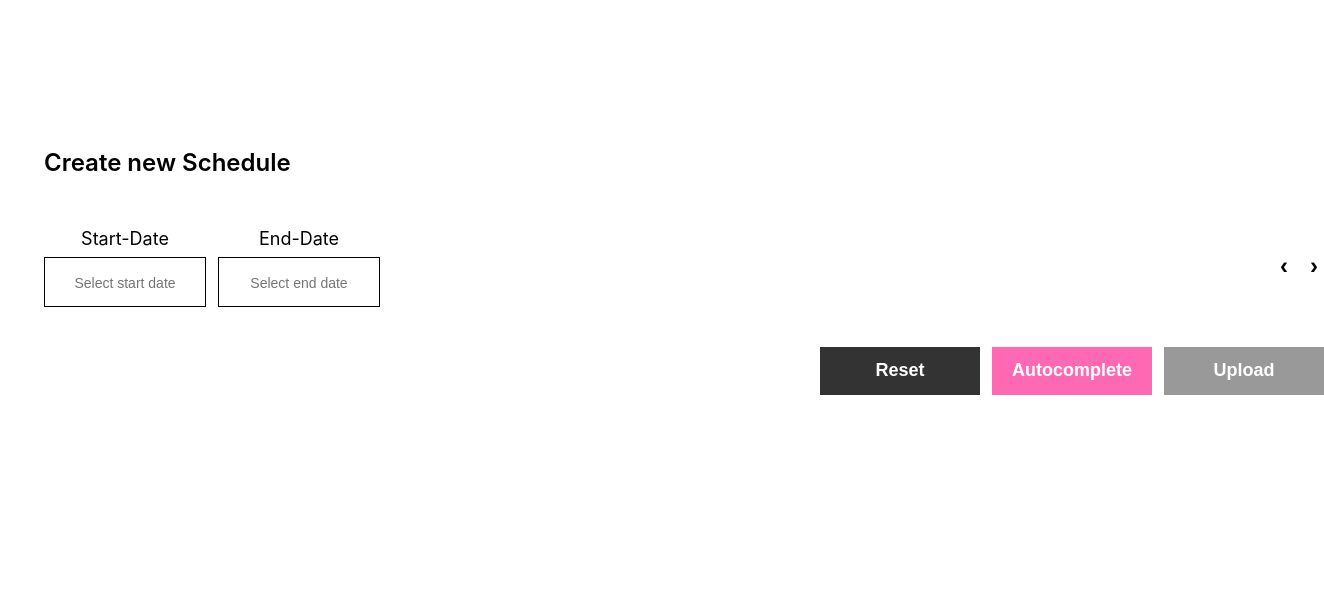
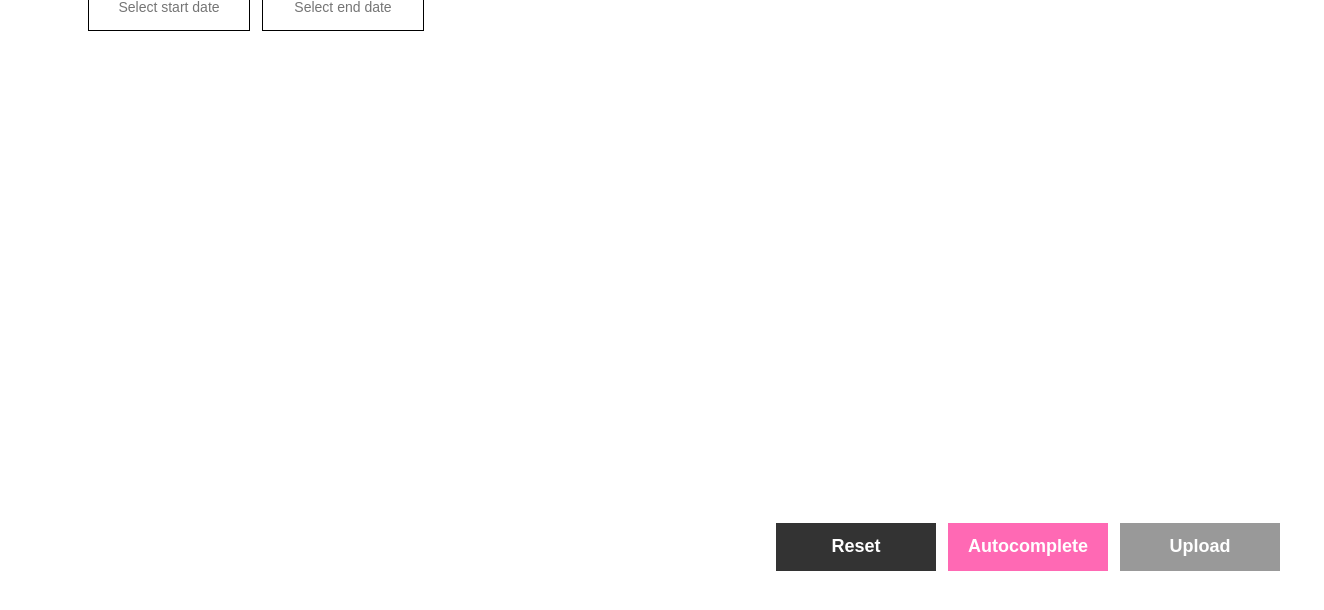
Before and after one commit to berkerbugur/scheduler-ui-dev, a React (Vite) app: page / in a window 1280 px wide. Shown: the top 610 px of the page, 1324 px wide, since content can reach past the window. Built offline with nearby package versions, Linux system fonts and the light colour scheme.

Commit message:
carousel init

```diff
--- a/src/components/Calendar/Calendar.css
+++ b/src/components/Calendar/Calendar.css
@@ -1,10 +1,12 @@
 .calendar {
   display: flex;
-  gap: 1px;
+  gap: 12px;
   margin: 20px 0;
+  min-height: 452px;
   height: 100%;
   background-color: white;
   border: none;
+  align-content: flex-start;
 }
 
 .calendar-empty {
@@ -13,9 +15,8 @@
 }
 
 .day-header {
-  padding: 10px;
   text-align: center;
-  border-bottom: 1px solid #eee;
+  border-top: 1px solid #eee;
   min-height: 60px;
   display: flex;
   flex-direction: column;
@@ -32,7 +33,7 @@
 }
 
 .day-column {
-  flex: 1;
+  min-width: 160px;
   background-color: white;
   flex-direction: column;
 }
--- a/src/components/Calendar/Calendar.jsx
+++ b/src/components/Calendar/Calendar.jsx
@@ -1,29 +1,72 @@
 import TimeSlots from '../TimeSlots/TimeSlots.jsx';
 import './Calendar.css';
-import {useState} from "react";
 import {getDayName, getFormattedDate} from "../../utils/dateUtils.js";
+import {forwardRef, useCallback, useImperativeHandle, useMemo, useState} from "react";
 
-const Calendar = ({startDate, timeSlots, schedule}) => {
-    const days = [...(schedule || []).keys()]
-    const [slots, setSlots] = useState()
+const maxDayIndex = 7;
+const pageDirection = {
+    prev: 'prev',
+    next: 'next',
+}
+
+// eslint-disable-next-line react/display-name
+const Calendar = forwardRef(({schedule}, ref) => {
+    const days = [...(schedule || []).keys()];
+    let minPage = 0;
+    let maxPage = days.length > maxDayIndex ? maxDayIndex : days.length;
+
+    let pagedDays = useMemo(() => {
+        return days.slice(minPage, maxPage)
+    }, [minPage, maxPage]);
+
+    useImperativeHandle(ref, () => ({
+        nextDates,
+        prevDates
+    }));
+
+    const increasePage = (increment) => {
+        maxPage += increment;
+        minPage += increment;
+    }
+
+    const decreasePage = (decrement) => {
+        minPage -= decrement;
+        maxPage -= decrement;
+    }
+
+    const paginateDays = (direction) => {
+        if (direction === pageDirection.next) {
+            maxPage + maxDayIndex > days.length ? increasePage(days.length - maxPage) : increasePage(maxDayIndex)
+        }
+
+        if (direction === pageDirection.prev) {
+            minPage - maxDayIndex < 0 ? decreasePage(minPage) : decreasePage(maxDayIndex)
+        }
+    }
+
+    const nextDates = () => {
+        paginateDays(pageDirection.next)
+    };
+
+    const prevDates = () => {
+        paginateDays(pageDirection.prev)
+    };
 
     return (
         <div className={`calendar ${!days ? 'calendar-empty' : ''}`}>
-            {!!days && days.map((day, index) => (
+            {!!days && pagedDays.map((day, index) => (
                 <div key={index} className="day-column">
                     <div className={`day-header ${!day ? 'invisible' : ''}`}>
                         <div className="day-name">{getDayName(day)}</div>
                         <div className="day-date">{getFormattedDate(day)}</div>
                     </div>
                     <TimeSlots
-                        timeSlots={timeSlots}
-                        isVisible={!!startDate}
-                        isFirstColumn={index === 0}
+                        timeSlots={schedule.get(day)}
                     />
                 </div>
             ))}
         </div>
     );
-};
+});
 
 export default Calendar;
--- a/src/components/DateControls/DateControls.css
+++ b/src/components/DateControls/DateControls.css
@@ -67,6 +67,14 @@
   align-items: center;
 }
 
+.nav-btn:hover {
+  transform: scale(1.5);
+}
+
+.nav-btn:active {
+  transform: scale(2.0);
+}
+
 .date-picker-row {
   display: flex;
   align-items: center;
--- a/src/components/DateControls/DateControls.jsx
+++ b/src/components/DateControls/DateControls.jsx
@@ -3,7 +3,7 @@ import "react-datepicker/dist/react-datepicker.css";
 import './DateControls.css';
 import {getDateCount} from "../../utils/dateUtils.js";
 
-const DateControls = ({ startDate, setStartDate, endDate, setEndDate}) => {
+const DateControls = ({ startDate, setStartDate, endDate, setEndDate, onNext, onPrev }) => {
     const today = new Date();
 
     return (
@@ -49,8 +49,8 @@ const DateControls = ({ startDate, setStartDate, endDate, setEndDate}) => {
             </div>
 
             <div className="navigation">
-                <button className="nav-btn prev">‹</button>
-                <button className="nav-btn next">›</button>
+                <button className="nav-btn prev" onClick={onPrev}>‹</button>
+                <button className="nav-btn next" onClick={onNext}>›</button>
             </div>
         </div>
     );
--- a/src/components/Schedule/Schedule.css
+++ b/src/components/Schedule/Schedule.css
@@ -1,7 +1,6 @@
 .schedule-container {
-  width: 100%;
-  position: absolute;
-  margin: 0 auto;
+  position: relative;
+  margin: 0 44px;
   left: 50%;
   top: 25%;
   transform: translate(-50%, -50%);
@@ -10,7 +9,7 @@
 
 .schedule-container h1 {
   color: #000;
-  margin: 44px 0;
+  margin-bottom: 44px;
 }
 
 .invisible {
--- a/src/components/Schedule/Schedule.jsx
+++ b/src/components/Schedule/Schedule.jsx
@@ -1,4 +1,4 @@
-import {useMemo, useState} from 'react';
+import {useMemo, useRef, useState} from 'react';
 import DateControls from '../DateControls/DateControls';
 import Calendar from '../Calendar/Calendar';
 import Actions from '../Actions/Actions';
@@ -8,7 +8,10 @@ import {getDateRange} from "../../utils/dateUtils.js";
 const Schedule = () => {
     const [startDate, setStartDate] = useState(null);
     const [endDate, setEndDate] = useState(null);
-    const [slots, setSlots] = useState([]);
+    const calenderRef = useRef(null);
+
+    const prev = () => {calenderRef.current?.prevDates()};
+    const next = () => {calenderRef.current?.nextDates()};
 
     const schedule = useMemo(() => {
         let scheduleMap = new Map();
@@ -25,8 +28,10 @@ const Schedule = () => {
                 setStartDate={setStartDate}
                 endDate={endDate}
                 setEndDate={setEndDate}
+                onPrev={prev}
+                onNext={next}
             />
-            <Calendar startDate={startDate} timeSlots={slots} schedule={schedule}/>
+            <Calendar schedule={schedule} ref={calenderRef} />
             <Actions/>
         </div>
     );
--- a/src/components/TimeSlots/TimeSlots.css
+++ b/src/components/TimeSlots/TimeSlots.css
@@ -1,9 +1,7 @@
 .time-slots {
-    display: flex;
+    flex: 1;
     flex-direction: column;
-    gap: 10px;
-    padding: 10px;
-    flex: 1;
+    min-height: 200px;
 }
 
 .time-slot {
@@ -11,7 +9,7 @@
     padding: 8px;
     text-align: center;
     color: #000;
-    box-shadow: 0px 2px 4px rgba(0, 0, 0, 0.1);
+    box-shadow: 0 2px 4px rgba(0, 0, 0, 0.1);
     background-color: white;
     cursor: pointer;
     transition: all 0.2s ease;
--- a/src/components/TimeSlots/TimeSlots.jsx
+++ b/src/components/TimeSlots/TimeSlots.jsx
@@ -1,18 +1,16 @@
 import { useState } from 'react';
 import './TimeSlots.css';
 
-const TimeSlots = ({ timeSlots, isVisible, isFirstColumn }) => {
+const TimeSlots = ({ timeSlots }) => {
     const [selectedSlot, setSelectedSlot] = useState(null);
 
     const handleSlotClick = (timeIndex) => {
         setSelectedSlot(timeIndex);
     };
 
-    if (!isFirstColumn) return null;
-
     return (
-        <div className={`time-slots ${!isVisible ? 'invisible' : ''}`}>
-            {timeSlots.map((time, timeIndex) => (
+        <div className="time-slots">
+            {!!timeSlots && timeSlots.map((time, timeIndex) => (
                 <div
                     key={timeIndex}
                     className={`time-slot ${selectedSlot === timeIndex ? 'selected' : ''}`}
--- a/src/pages/Home/Home.css
+++ b/src/pages/Home/Home.css
@@ -1,5 +1,4 @@
 .home-container {
-  margin: 44px;
   width: 1280px;
   height: 785px;
   position: relative;
```
